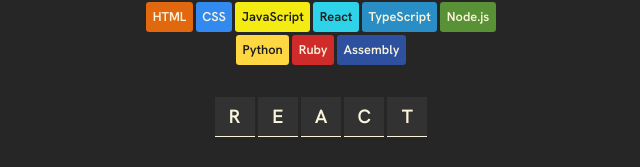
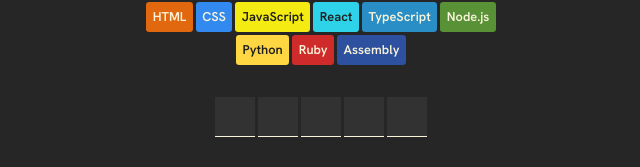
Before and after one commit to esquinas/scrimba-assembly-endgame, a React (Vite) app: page / in a window 1280 px wide. Shown: the part 264-431 px from the top of the page, without its empty margins (319-959 px from the left). Built offline with nearby package versions, Linux system fonts and the light colour scheme.

Commit message:
Only display correctly-guessed letters in the word
/**
 * Goal: Allow the user to start guessing the letters
 *
 * Challenge: Only display the correctly-guessed letters
 * in the word
 */

```diff
--- a/App.jsx
+++ b/App.jsx
@@ -15,7 +15,9 @@
     />
   ))
   const letterElements = currentWord.split("").map((letter, index) => (
-    <span className="char-box" key={index + letter}>{ letter }</span>
+    <span className="char-box" key={index + letter}>
+      { guessedLetters.includes(letter) && letter }
+    </span>
   ))
   const alphabetButtons = alphabet.split("").map((letter, index) => {
     const isLetterInWord = checkLetterIsInWord(letter)
```
